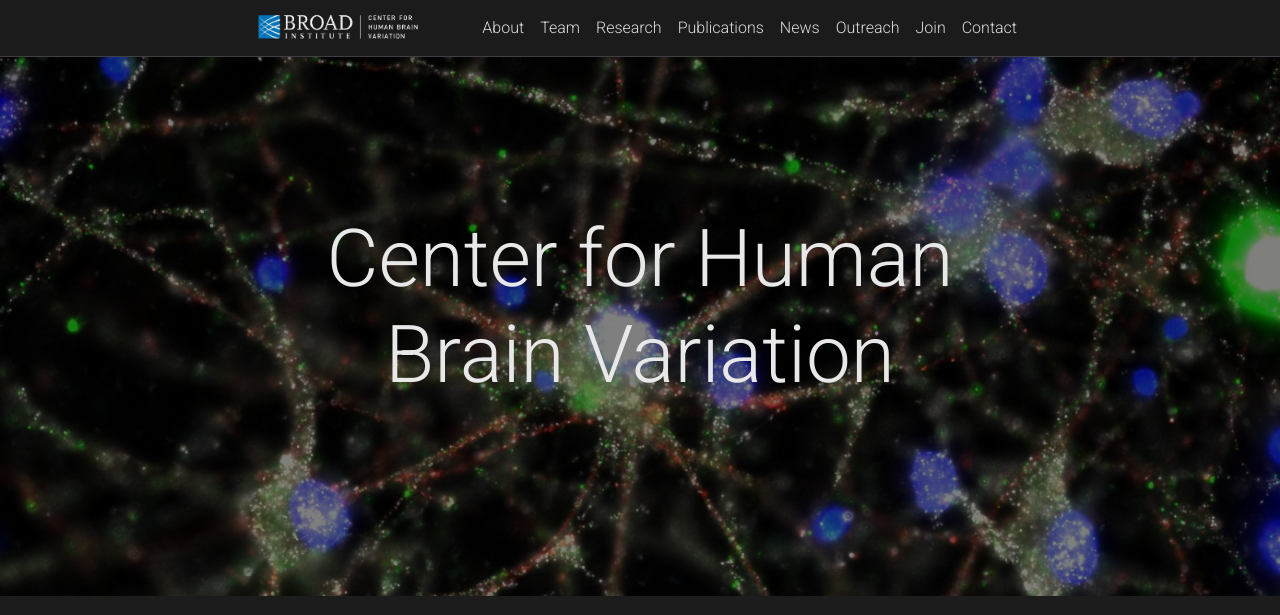
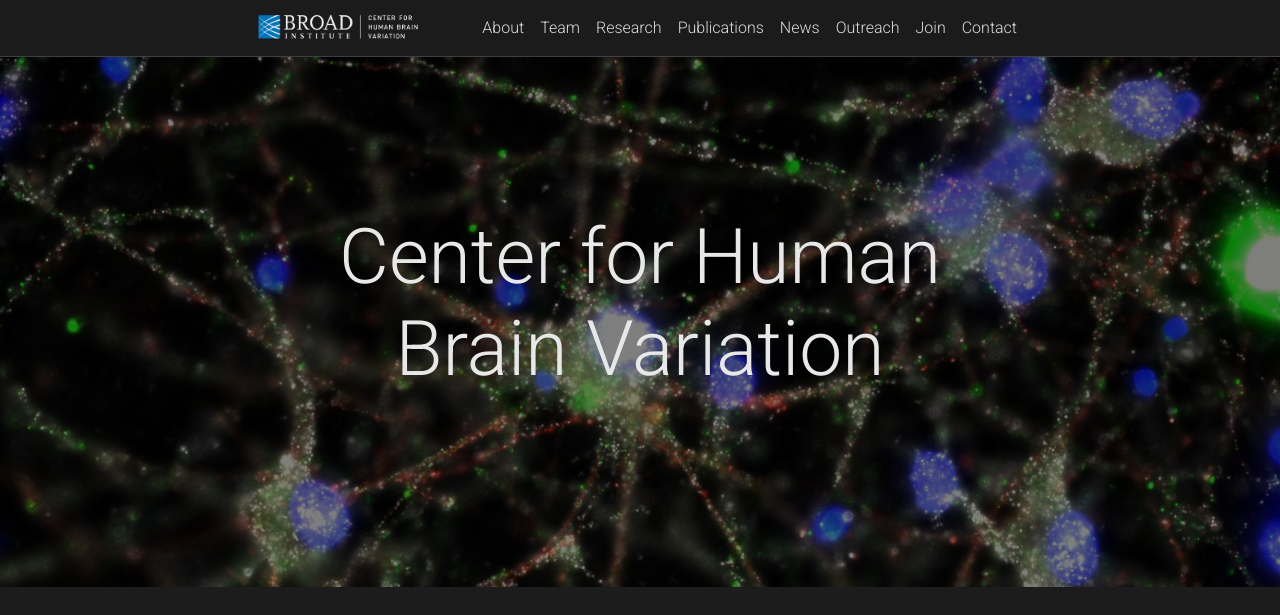
Before and after one commit to broadinstitute/chbv, a Jekyll site: the page built from _pages/home.md, in a window 1280 px wide and 1400 px high. Shown: the top 615 px of the window. Built offline with Jekyll 4.4.1, drawn with Linux system fonts in a browser that asks for light colours; comment, search, counter and statistics services are not loaded; a style sheet for code colours, icons or effects is not loaded; grey boxes are pictures that could not be loaded.

Commit message:
Add hamburger navigation button when display is small
 - Fixes issue #1

 - Also updated home page text so it remains centered on small displays

```diff
--- a/_includes/header.html
+++ b/_includes/header.html
@@ -4,6 +4,13 @@
       <nav id="navbar" class="navbar navbar-light navbar-expand-sm {% if site.navbar_fixed %}fixed-top{% else %}sticky-top{% endif %}">
         <div class="container">
           <a href="{{ site.baseurl }}"><img src="/assets/img/logo_light.png" alt="Center for Human Brain Variation logo" height="40px"id="logo"></a>
+          <!-- Navbar Toggle -->
+          <button class="navbar-toggler collapsed ml-auto" type="button" data-toggle="collapse" data-target="#navbarNav" aria-controls="navbarNav" aria-expanded="false" aria-label="Toggle navigation">
+            <span class="sr-only">Toggle navigation</span>
+            <span class="icon-bar top-bar"></span>
+            <span class="icon-bar middle-bar"></span>
+            <span class="icon-bar bottom-bar"></span>
+          </button>
 
           <div class="collapse navbar-collapse text-right" id="navbarNav">
             <ul class="navbar-nav ml-auto flex-nowrap">
--- a/_sass/_base.scss
+++ b/_sass/_base.scss
@@ -151,7 +151,7 @@
 
 
 .hero h1 {
-  font-size: 5em;
+  font-size: 6vw;
   margin-top: 0;
   margin-bottom: 0.5em;
 }
```
